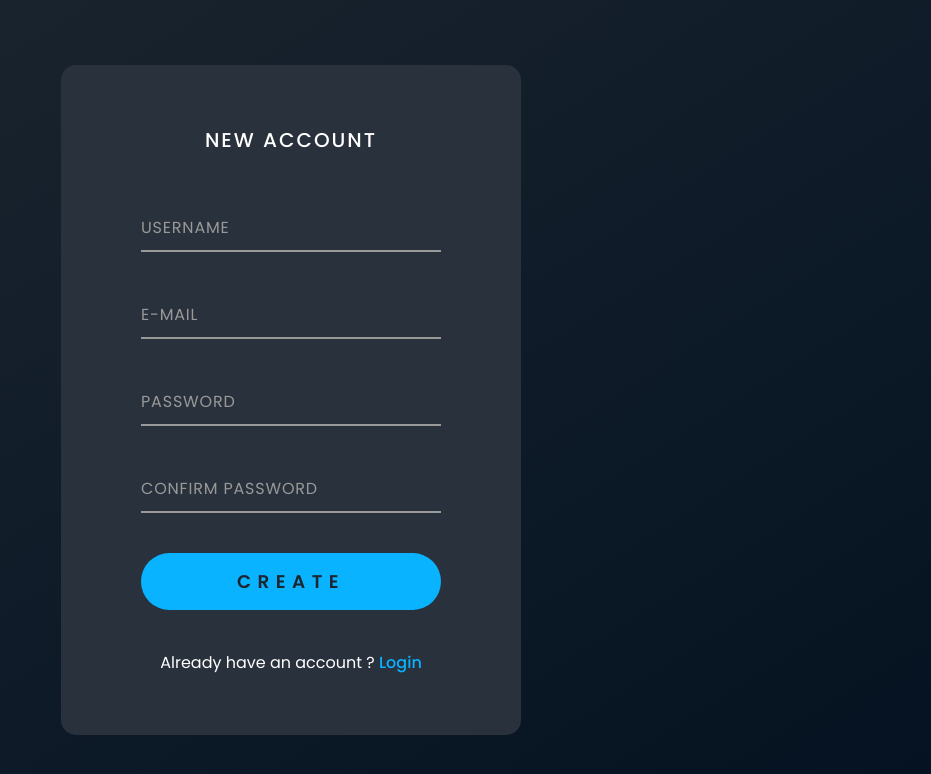
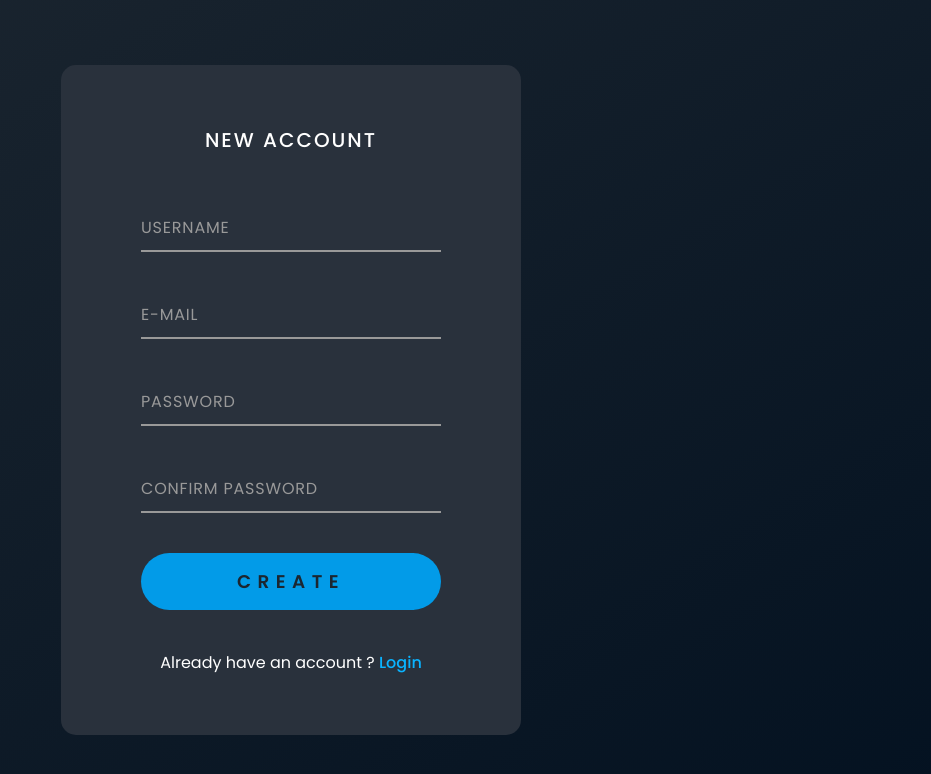
Before and after one commit to Yudin101/signUpForm, a plain HTML site: page index.html in a window 1280 px wide. In both pictures the pointer is over the input "Create". Shown: the whole page, without its empty margins (349-1280 px from the left). Drawn offline with Linux system fonts and the light colour scheme.

Commit message:
changed hover color of the submit button

```diff
--- a/styles.css
+++ b/styles.css
@@ -100,6 +100,7 @@ form h2{
 
 .inputBox input[type="submit"]:hover{
 	letter-spacing: 0.35em;
+	background: #029be8;
 }
 
 form p{
```
